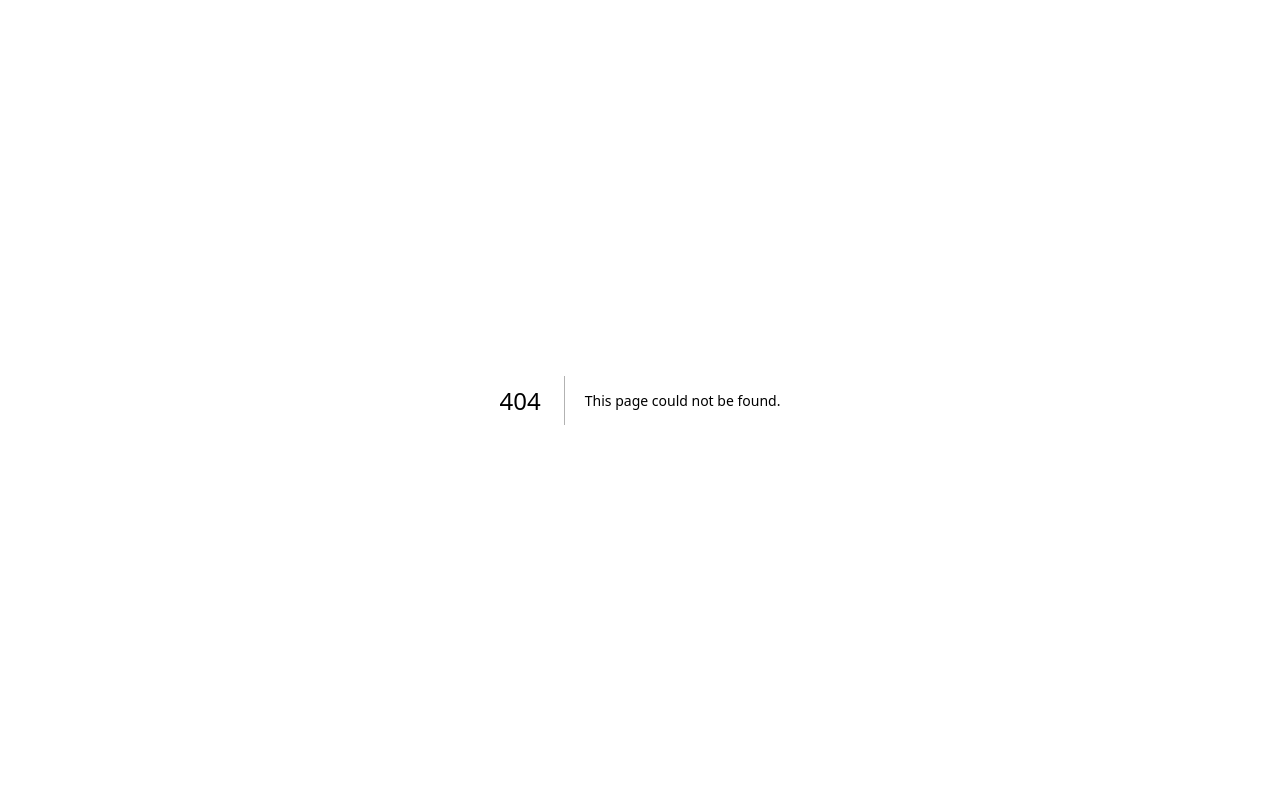
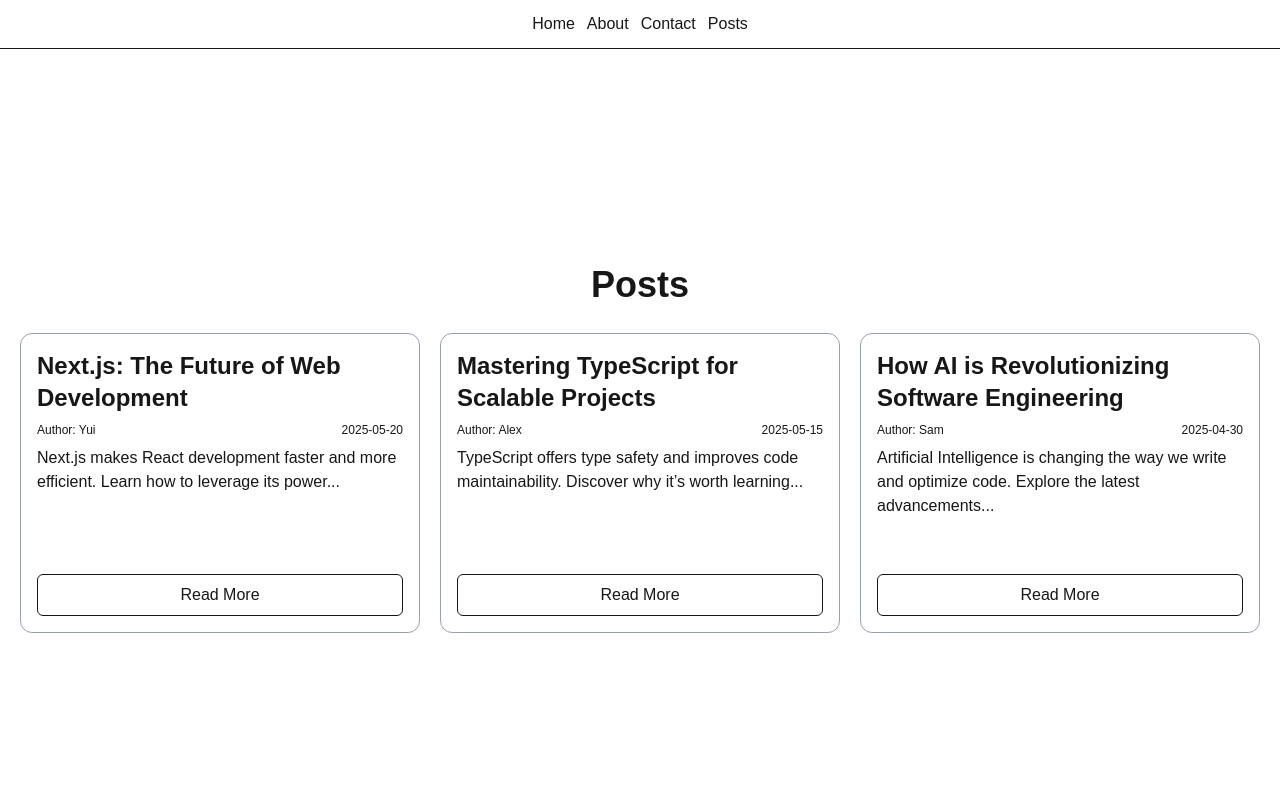
Before and after one commit to Cywus98213/expando-learning, a Next.js app: page /posts in a window 1280 px wide. Before the commit this address had no page. Shown: the top 800 px of the page. Built offline with nearby package versions, Linux system fonts and the light colour scheme.

Commit message:
create a page which SSR to fetch static json, and render the posts

```diff
--- a/app/(root)/about/page.tsx
+++ b/app/(root)/about/page.tsx
@@ -9,7 +9,7 @@
       <div className="text-3xl">About</div>
       <div className="flex items-center justify-center">
         <button
-          onClick={() => router.back()}
+          onClick={() => router.push("/")}
           className="border border-gray-300 rounded-md px-2 py-1"
         >
           Go Back
--- /dev/null
+++ b/app/(root)/posts/page.tsx
@@ -0,0 +1,20 @@
+import fs from "fs/promises";
+import PostCard from "@/app/components/PostCard";
+
+const Page = async () => {
+  const filePath = "./public/data.json";
+  const jsonData = await fs.readFile(filePath, "utf8");
+  const data: PostProps[] = JSON.parse(jsonData);
+  return (
+    <div className="flex flex-col gap-2 items-center justify-center">
+      <h1 className="text-4xl font-bold">Posts</h1>
+      <div className="grid grid-cols-1 md:grid-cols-2 lg:grid-cols-3 gap-5 mx-5 mt-5">
+        {data.map((post) => (
+          <PostCard key={post.id} {...post} />
+        ))}
+      </div>
+    </div>
+  );
+};
+
+export default Page;
--- a/app/components/Navbar.tsx
+++ b/app/components/Navbar.tsx
@@ -8,6 +8,7 @@
         <Link href="/">Home</Link>
         <Link href="/about">About</Link>
         <Link href="/contact">Contact</Link>
+        <Link href="/posts">Posts</Link>
       </nav>
     </header>
   );
--- /dev/null
+++ b/app/components/PostCard.tsx
@@ -0,0 +1,31 @@
+import Link from "next/link";
+import React from "react";
+
+const PostCard = ({
+  id,
+  title,
+  author,
+  content,
+  publishedDate,
+  tags,
+}: PostProps) => {
+  return (
+    <article className="flex flex-col w-full rounded-xl p-4 border border-gray-400 aspect-[4/3] gap-2">
+      <h3 className="font-bold text-2xl">{title}</h3>
+      <div className="flex items-center justify-between">
+        <p className="text-xs">Author: {author}</p>
+        <p className="text-xs">{publishedDate}</p>
+      </div>
+      <article>{content}</article>
+      <Link
+        href={`/posts/${id}`}
+        className="w-full text-center border rounded-md py-2 mt-auto hover:bg-black hover:text-white
+    dark:hover:bg-white dark:hover:text-black transition-colors"
+      >
+        Read More
+      </Link>
+    </article>
+  );
+};
+
+export default PostCard;
--- /dev/null
+++ b/index.d.ts
@@ -0,0 +1,8 @@
+declare interface PostProps{
+    id: string;
+    title: string;
+    author: string;
+    content: string;
+    publishedDate: string;
+    tags: string[];
+}
--- /dev/null
+++ b/public/data.json
@@ -0,0 +1,26 @@
+[
+  {
+    "id": 1,
+    "title": "Next.js: The Future of Web Development",
+    "author": "Yui",
+    "content": "Next.js makes React development faster and more efficient. Learn how to leverage its power...",
+    "publishedDate": "2025-05-20",
+    "tags": ["Next.js", "Web Development", "React"]
+  },
+  {
+    "id": 2,
+    "title": "Mastering TypeScript for Scalable Projects",
+    "author": "Alex",
+    "content": "TypeScript offers type safety and improves code maintainability. Discover why it’s worth learning...",
+    "publishedDate": "2025-05-15",
+    "tags": ["TypeScript", "Programming", "Development"]
+  },
+  {
+    "id": 3,
+    "title": "How AI is Revolutionizing Software Engineering",
+    "author": "Sam",
+    "content": "Artificial Intelligence is changing the way we write and optimize code. Explore the latest advancements...",
+    "publishedDate": "2025-04-30",
+    "tags": ["AI", "Software Engineering", "Tech"]
+  }
+]
```
